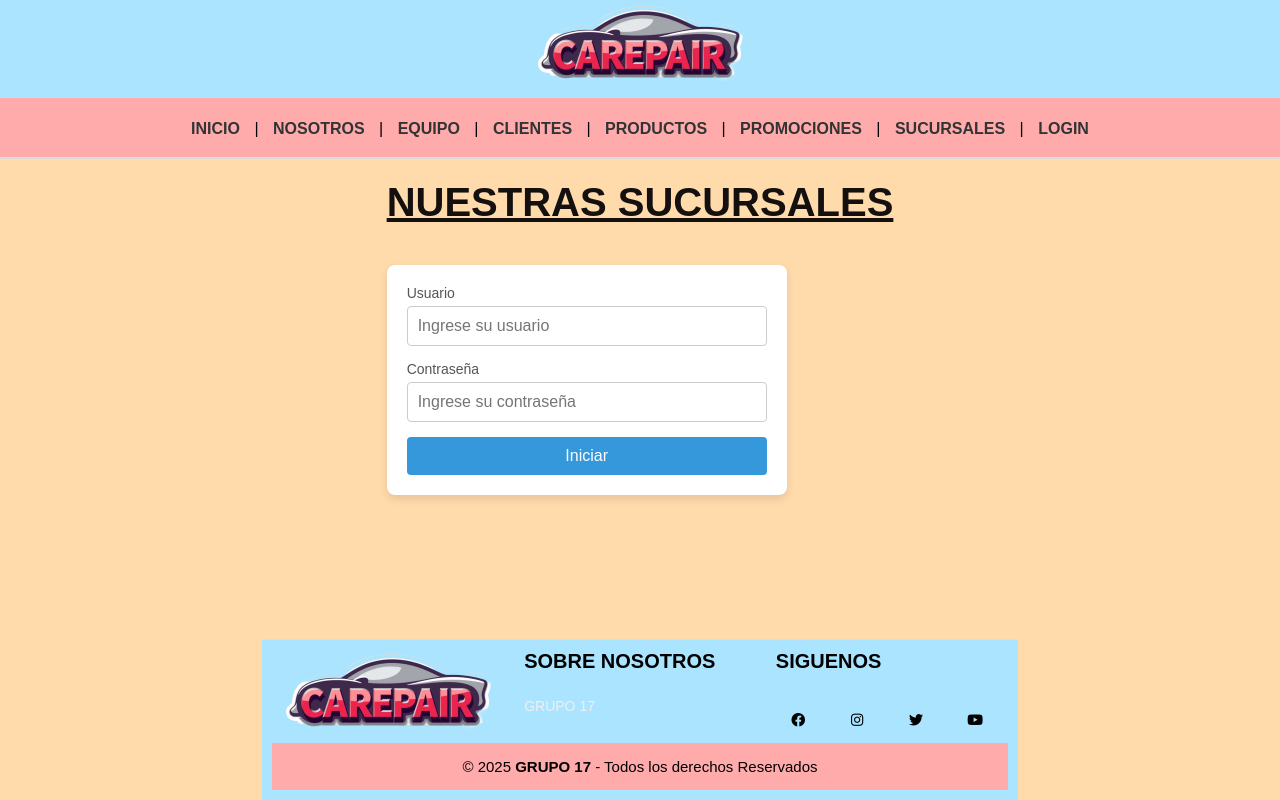
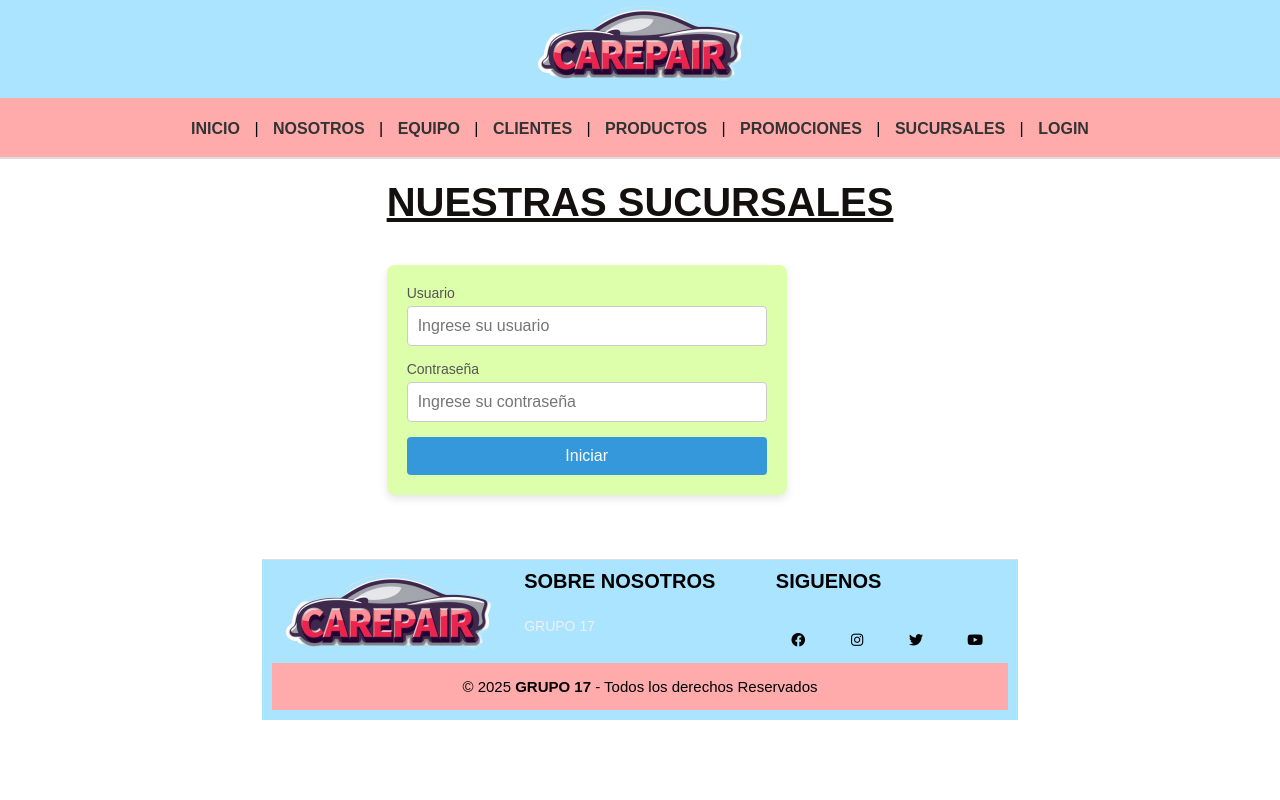
Before and after one commit to mindbrand729/DAW-Trabajo_Practico_Experimental_1, a Flask app: page /login in a window 1280 px wide. Run offline with Flask 3, Linux system fonts and the light colour scheme; some libraries are stand-ins or nearby versions.

Commit message:
Seleccionar el color y la altura del login

```diff
--- a/Sitio_Web_Taller_mecanico/static/css/login.css
+++ b/Sitio_Web_Taller_mecanico/static/css/login.css
@@ -13,11 +13,11 @@ body {
   display: flex;
   justify-content: center;
   align-items: center;
-  height: 100vh;
-  background-color: #FFDAAB;
+  height: 90vh;
+  background-color: #fff;
 }
 .login-container {
-  background-color: #fff;
+  background-color: #DDFFAB;
   border-radius: 8px;
   box-shadow: 0 4px 8px rgba(0, 0, 0, 0.1);
   padding: 20px;
```
